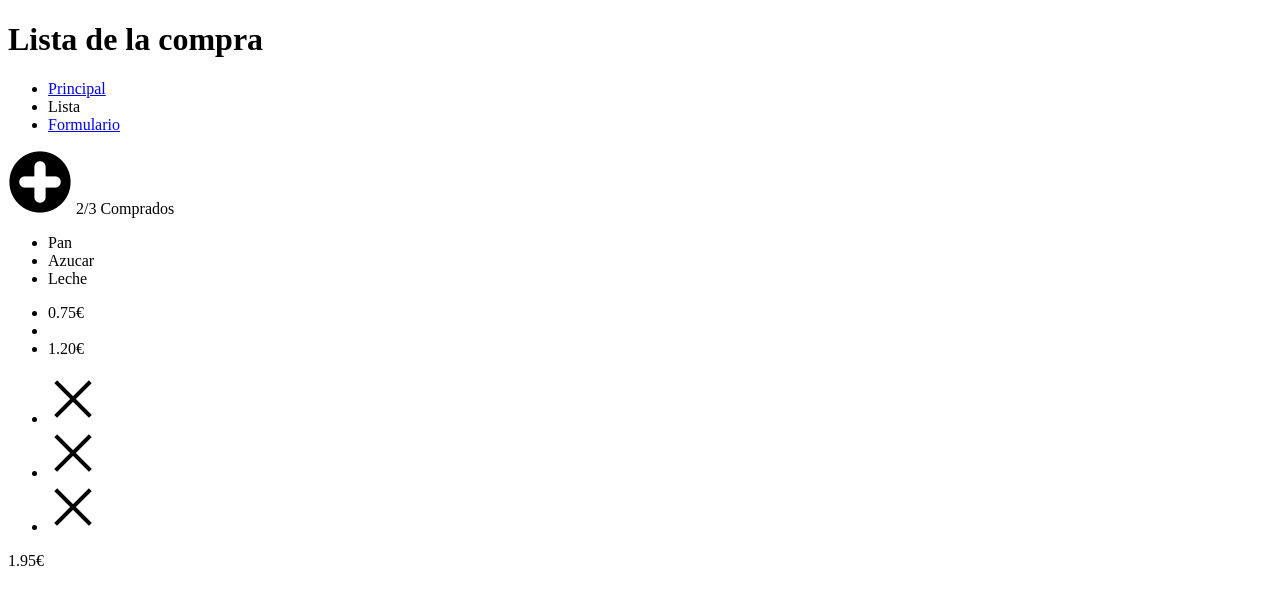
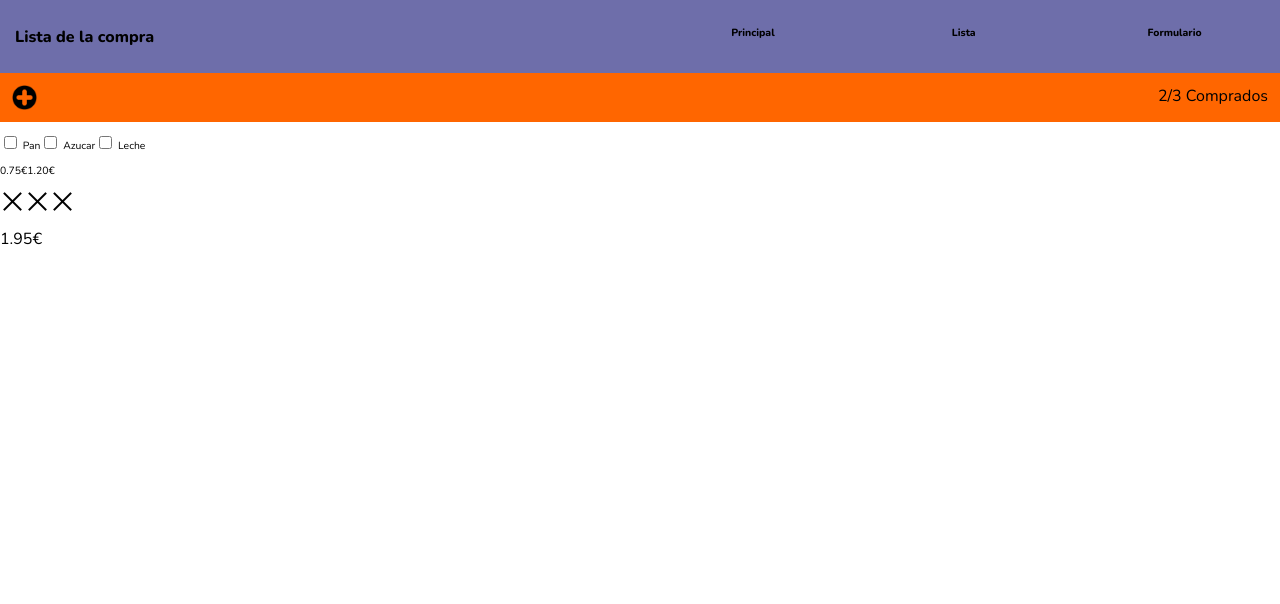
Before and after one commit to AlbertMosella/202204-w1ch4-albert-mosella, a plain HTML site: page index.html in a window 1280 px wide. Drawn offline with nearby package versions, Linux system fonts and the light colour scheme.

Commit message:
Shared styles for Index and Form

```diff
--- a/index.html
+++ b/index.html
@@ -6,14 +6,20 @@
     <meta name="viewport" content="width=device-width, initial-scale=1.0" />
     <link rel="stylesheet" href="styles.css" />
     <link rel="icon" href="/imagenes/icons8-hamburguesa-48.png" />
+    <link rel="preconnect" href="https://fonts.googleapis.com" />
+    <link rel="preconnect" href="https://fonts.gstatic.com" crossorigin />
+    <link
+      href="https://fonts.googleapis.com/css2?family=Nunito:wght@200;800&display=swap"
+      rel="stylesheet"
+    />
     <title>Lista de la compra</title>
   </head>
   <body>
-    <div>
+    <div class="container">
       <header>
         <h1>Lista de la compra</h1>
         <nav>
-          <ul>
+          <ul class="container-navigation">
             <li>
               <a href="index.html">Principal</a>
             </li>
@@ -25,16 +31,25 @@
         </nav>
       </header>
       <main>
-        <section>
+        <section class="container-secondary-menu">
           <img src="/imagenes/icons8-plus-64.png" alt="simbolo-sumar" />
           <span>2/3 Comprados</span>
         </section>
         <section>
           <section>
             <ul>
-              <li>Pan</li>
-              <li>Azucar</li>
-              <li>Leche</li>
+              <li>
+                <input type="checkbox" id="pan" />
+                <label for="pan">Pan</label>
+              </li>
+              <li>
+                <input type="checkbox" id="pan" />
+                <label for="pan">Azucar</label>
+              </li>
+              <li>
+                <input type="checkbox" id="pan" />
+                <label for="pan">Leche</label>
+              </li>
             </ul>
           </section>
           <div>
--- a/styles.css
+++ b/styles.css
@@ -0,0 +1,61 @@
+* {
+  font-family: "Nunito", sans-serif;
+  box-sizing: border-box;
+}
+
+body {
+  height: 100%;
+  margin: 0 auto;
+}
+
+header {
+  display: flex;
+  background-color: rgb(110, 110, 170);
+  padding: 15px 0px;
+}
+
+img {
+  height: 25px;
+  width: 25px;
+}
+
+h1 {
+  font-size: 1em;
+  flex: 1;
+  padding-left: 15px;
+  justify-content: center;
+}
+
+nav {
+  flex: 1;
+  justify-content: center;
+  text-align: center;
+}
+
+ul {
+  display: flex;
+  list-style: none;
+  padding: 0;
+  font-size: 0.65em;
+}
+
+.container-navigation a,
+a:visited {
+  text-decoration: none;
+  color: black;
+}
+
+.container-navigation li {
+  padding: 0px 18px;
+  flex: 1;
+}
+
+.container-navigation {
+  font-weight: bold;
+}
+.container-secondary-menu {
+  padding: 12px;
+  display: flex;
+  justify-content: space-between;
+  background-color: #ff6600;
+}
```
Also changed, not shown: form.html (+9 -3 lines).
